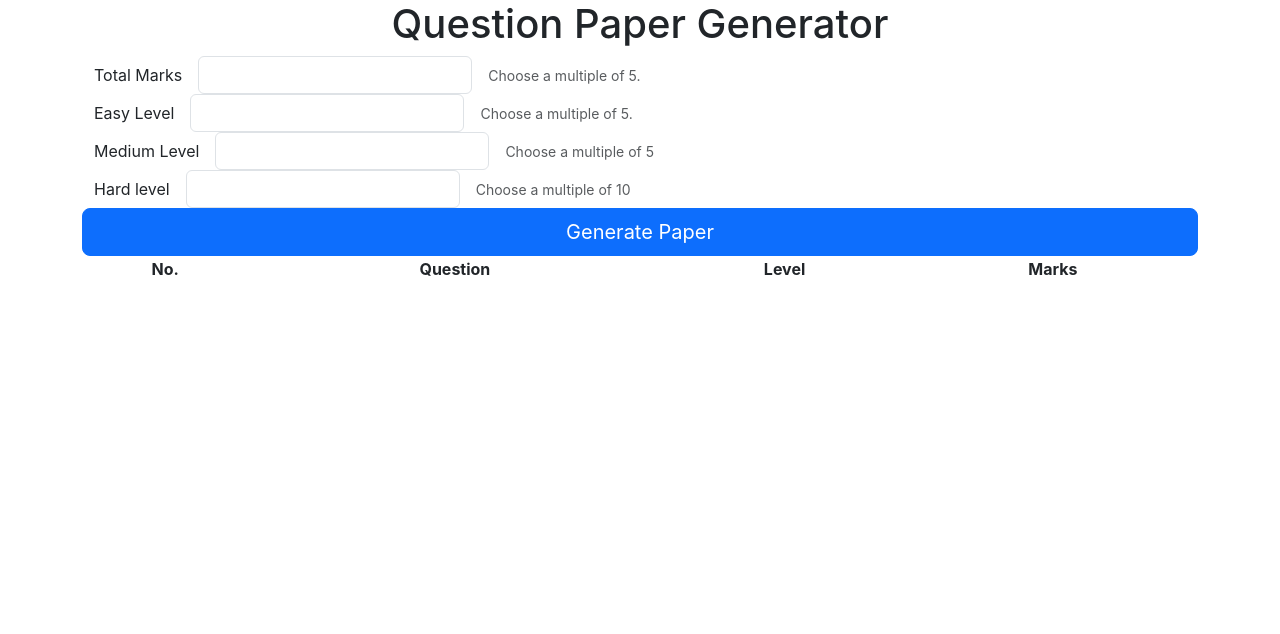
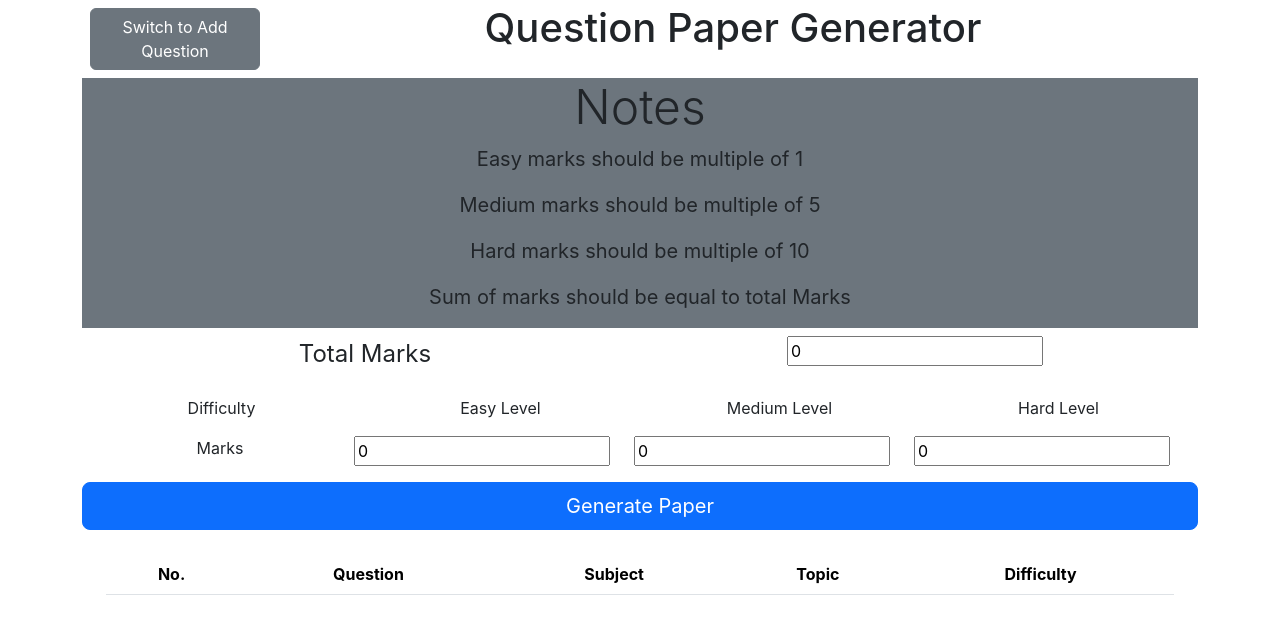
Before and after one commit to mihiraswal0/Reelo_QuestionPaper, a React (Create React App) app in the folder client/: page /generate in a window 1280 px wide. Shown: the top 634 px of the page. Built offline with nearby package versions, Linux system fonts and the light colour scheme.

Commit message:
all done

```diff
--- a/client/src/Pages/QuestionAdd.jsx
+++ b/client/src/Pages/QuestionAdd.jsx
@@ -1,35 +1,115 @@
-import React from 'react'
+import React, { useState } from 'react'
 import { Link } from 'react-router-dom'
 const QuestionAdd = () => {
+  const [question,setQuestion]=useState("");
+  const [subject,setSubject]=useState("");
+  const [topic,setTopic]=useState("");
+  const [difficulty,setDifficulty]=useState("");
+  const [all,setAll]=useState([]);
+
+  const addQuestion=async()=>{
+    const marks=(difficulty=="easy"?1:(difficulty=="medium"?5:10));
+    const data=await fetch('http://localhost:5001/add',{
+      method: 'POST',
+      headers:{'Content-Type': 'application/json'},
+      body:JSON.stringify({question:question,subject:subject,topic:topic,difficulty:difficulty,marks:marks})
+    })
+    const res=await data.json();
+    if(res.error)
+    return alert("Error: " + res.error)
+    alert("Question is Added");
+    setQuestion("");
+    setSubject("");
+    setTopic("");
+    setDifficulty("");
+  }
+  const allQuestions=async()=>{
+    const data=await fetch('http://localhost:5001',{
+      method: 'POST',
+      headers:{'Content-Type': 'application/json'},
+    });
+    const res=await data.json();
+    setAll(res);
+  }
   return (
     <div className='container'>
-      <div className="row">
+      <div className="row p-1">
         <h1>Add Question To Store</h1>
       </div>
-      <div className="row mb-3">
-        <label for="question" class="form-label">Question</label>
-        <input type="text" class="form-control" id="question" placeholder="What is....?" />
+      <div className="row p-3 fs-4">
+        <label htmlFor="question" className="form-label">Question</label>
+        <input type="text" className="form-control" id="question" value={question} onChange={(e)=>setQuestion(e.target.value)}/>
       </div>
-      <div className="row mb-3">
-        <label for="subject" class="form-label">Subject</label>
-        <input type="text" class="form-control" id="subject" placeholder="Subject" />
+      <div className="row p-3 fs-4">
+        <label htmlFor="subject" className="form-label">Subject</label>
+        <input type="text" className="form-control" id="subject" value={subject} onChange={(e)=>setSubject(e.target.value)} />
       </div>
-      <div className="row">
-        <label for="topci" class="form-label">Topic</label>
-        <input type="text" class="form-control" id="topic" placeholder="Topic" />
+      <div className="row p-3 fs-4">
+        <label htmlFor="topci" className="form-label">Topic</label>
+        <input type="text" className="form-control" id="topic" value={topic} onChange={(e)=>setTopic(e.target.value)}/>
       </div>
-      <div className="row">
-        <label for="difficulty" class="form-label">Difficulty</label>
-        <input type="text" class="form-control" id="difficulty" placeholder="Difficulty" />
+      <div className="row fs-4">
+        <label htmlFor="difficulty" className="form-label" >Difficulty</label>
       </div>
-      <div className='row'>
-      <button type="button" class="btn btn-primary btn-lg">Add Question</button>
-      <Link to='/generate'>
-      <button class="btn btn-primary" type="submit">Switch to Generate Question</button>
+      <div className="row p-3 fs-4">
+      <div className="col">
+        <input type="radio" name='diff' value="easy" onClick={e=>setDifficulty(e.target.value)}></input>
+        <label>Easy</label>
+      </div>
+      <div className="col">
+        <input type="radio" name='diff' value="medium" onClick={e=>setDifficulty(e.target.value)}></input>
+        <label>Medium</label>
+      </div>
+      <div className="col">
+        <input type="radio" name='diff' value="hard" onClick={e=>setDifficulty(e.target.value)}></input>
+        <label>Hard</label>
+      </div>
+      </div>
+      <div className='row p-3'>
+      <button type="button" className="btn btn-primary btn-lg" onClick={addQuestion}>Add Question</button>
+      </div>
+      <div className="row p-3">
+        <div className='col'>
+        <Link to='/generate'>
+      <button className="btn btn-secondary" type="submit">Switch to Generate Question</button>
 
       </Link>
+        </div>
+        <div className="col">
+        <button className="btn btn-secondary" type="submit" onClick={allQuestions}>All Question </button>
+
+        </div>
+
 
       </div>
+      {all.length>0 && (<div className='row'>
+      <table className="table table-striped">
+          <thead>
+            <tr>
+              <th scope="col">No.</th>
+              <th scope="col">Question</th>
+              <th scope="col">Subject</th>
+              <th scope="col">Topic</th>
+              <th scope="col">Difficulty</th>
+              <th scope='col'>Marks</th>
+            </tr>
+          </thead>
+          <tbody>
+          {
+            all.map((q,index)=>{
+              return (<tr key={q._id}>
+                <th scope='row'>{index+1}</th>
+                <td>{q.question}</td>
+                <td >{q.subject}</td>
+                <td >{q.topic}</td>
+                <td >{q.difficulty}</td>
+                <td>{q.marks}</td>
+              </tr>)
+            })
+          }
+          </tbody>
+        </table>
+      </div>)}
 
     </div>
   )
--- a/client/src/Pages/QuestionPaper.jsx
+++ b/client/src/Pages/QuestionPaper.jsx
@@ -1,76 +1,140 @@
-import React from 'react'
+import React, { useState } from 'react'
+import { Link } from 'react-router-dom';
+const QuestionPaper = () => {
+  const [totalMarks, setTotal] = useState(0);
+  const [easyM, setEasyM] = useState(0);
+  const [mediumM, setMediumM] = useState(0);
+  const [hardM, setHardM] = useState(0);
+  const [paper, setPaper] = useState([]);
+  const marksSet = (event, type) => {
+    if (type == "easy") {
+      setEasyM(event.target.value);
+    }
+    else if (type == "medium") {
+      setMediumM(event.target.value);
+    }
+    else {
+      setHardM(event.target.value);
+    }
 
-const QuestionPaper = () => {
+  }
+  const generatePaper = async () => {
+    if(!totalMarks)
+    return alert("Please set a valid total marks");
+    if (mediumM % 5)
+     return alert("Please set medium marks multiple of 5 because the store consist of medium question of mark 5 only");
+
+    if (hardM % 10) {
+     return alert("Please set medium marks multiple of 10 because the store consist of medium question of mark 10 only");
+    }
+    const data = await fetch('http://localhost:5001/generate',
+      {method:"POST",
+        headers: { 'Content-Type': 'application/json' },
+        body: JSON.stringify({ easyM: easyM, hardM: hardM, mediumM: mediumM, totalMarks: totalMarks })
+      })
+      const res=await data.json();
+      if(res.error)
+      return alert("Error: "+res.error);
+    setPaper(res);
+
+  }
+
+
   return (
     <div className='container'>
-      <div className='row'>
-        <div className="col">
+      <div className='row '>
+        <div className='col p-2 col-md-2'>
+        <Link to='/add'>
+      <button class="btn btn-secondary" type="submit">Switch to Add Question</button>
+      </Link>
+        </div>
+        <div className="col p-1 col-md-10">
           <h1>Question Paper Generator</h1>
         </div>
       </div>
-      <div className="row g-3 align-items-center">
-        <div className="col-auto">
-          <label for="marks" className="col-form-label">Total Marks</label>
-        </div>
-        <div className="col-auto">
-          <input type="text" id="marks" className="form-control" />
-        </div>
-        <div className="col-auto">
-          <span id="passwordHelpInline" className="form-text">
-            Choose a multiple of 5.
-          </span>
+      <div className="row bg-secondary ">
+        <div className="col ">
+          <div className="jumbotron jumbotron-fluid">
+            <div className="container">
+              <h1 className="display-5">Notes</h1>
+              <p className="fs-5">Easy marks should be multiple of 1</p>
+              <p className='fs-5'>Medium marks should be multiple of 5</p>
+               <p className='fs-5'> Hard marks should be multiple of 10</p>
+              <p className="fs-5">Sum of marks should be equal to total Marks</p>
+            </div>
+          </div>
         </div>
       </div>
-      <div className="row g-3 align-items-center">
-        <div className="col-auto">
-          <label for="easy" className="col-form-label">Easy Level</label>
+      <div className="row p-2">
+        <div className="col fs-4">
+          <label htmlFor="totalMarks">Total Marks</label>
         </div>
-        <div className="col-auto">
-          <input type="text" id="easy" className="form-control" />
-        </div>
-        <div className="col-auto">
-          <span id="passwordHelpInline" className="form-text">
-            Choose a multiple of 5.
-          </span>
+        <div className="col">
+          <input type='number' value={totalMarks} onChange={(e) => setTotal(e.target.value)} />
         </div>
       </div>
-      <div className="row g-3 align-items-center">
-        <div className="col-auto">
-          <label for="medium" className="col-form-label">Medium Level</label>
+      <div className="row d-flex flex-row pt-3">
+        <div className="col ">
+          <label>Difficulty</label>
         </div>
-        <div className="col-auto">
-          <input type="text" id="medium" className="form-control" aria-describedby="passwordHelpInline" />
+        <div className="col ">
+          <label>Easy Level</label>
         </div>
-        <div className="col-auto">
-          <span id="passwordHelpInline" className="form-text">
-            Choose a multiple of 5
-          </span>
+        <div className="col">
+          <label>Medium Level</label>
+        </div>
+        <div className="col">
+          <label>Hard Level</label>
         </div>
       </div>
-      <div className="row g-3 align-items-center">
-        <div className="col-auto">
-          <label for="hard" className="col-form-label">Hard level</label>
+
+
+      <div className="row d-flex flex-row p-3">
+        <div className="col">
+          <label>Marks</label>
         </div>
-        <div className="col-auto">
-          <input type="text" id="hard" className="form-control" aria-describedby="passwordHelpInline" />
+        <div className="col ">
+          <input type='number' value={easyM} onChange={(event) => marksSet(event, "easy")} />
         </div>
-        <div className="col-auto">
-          <span id="passwordHelpInline" className="form-text">
-            Choose a multiple of 10
-          </span>
+        <div className="col">
+          <input type='number' value={mediumM} onChange={(event) => marksSet(event, "medium")} />
+        </div>
+        <div className="col">
+          <input type='number' value={hardM} onChange={(event) => marksSet(event, "hard")} />
         </div>
       </div>
+
+
+
+
       <div className='row'>
-        <button type="button" class="btn btn-primary btn-lg">Generate Paper</button>
+        <button type="button" className="btn btn-primary btn-lg" onClick={generatePaper}>Generate Paper</button>
       </div>
-      <div className='row'>
-        <table className="table">
+      <div className='row p-4'>
+        <table className="table table-striped">
           <thead>
-            <th scope="col">No.</th>
-            <th scope="col">Question</th>
-            <th scope="col">Level</th>
-            <th scope="col">Marks</th>
+            <tr>
+              <th scope="col">No.</th>
+              <th scope="col">Question</th>
+              <th scope="col">Subject</th>
+              <th scope="col">Topic</th>
+              <th scope="col">Difficulty</th>
+            </tr>
           </thead>
+          <tbody>
+          {
+            paper.length>0 && (paper.map((q,index)=>{
+              return (<tr key={q._id}>
+                <th scope='row'>{index+1}</th>
+                <td>{q.question}</td>
+                <td >{q.subject}</td>
+                <td >{q.topic}</td>
+                <td >{q.difficulty}</td>
+              </tr>)
+            }))
+          }
+          </tbody>
+
         </table>
       </div>
 
```
Also changed, not shown: client/src/Pages/Homepage.jsx (+10 -11 lines), 2 other files (tests, documents, lock files or other folders).
